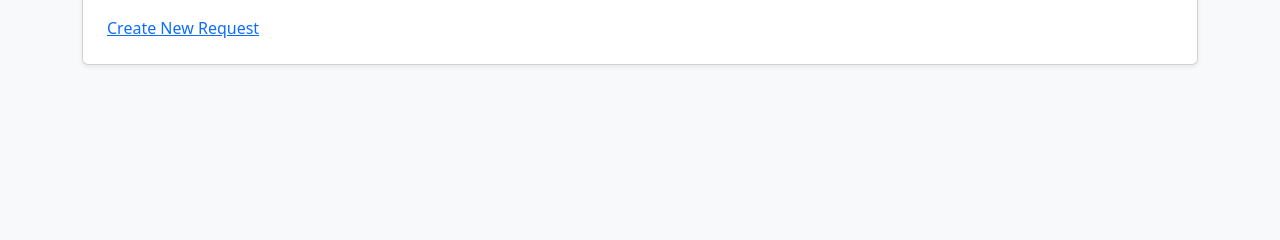
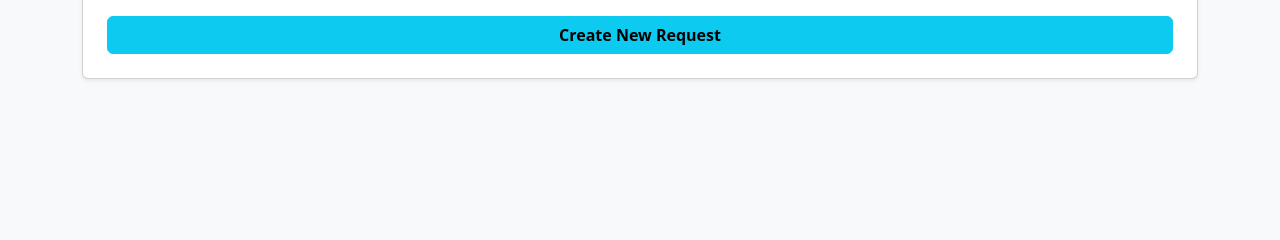
Before and after one commit to NathanaelAS/company-portal, a Django app: page / in a window 1280 px wide. Shown: the part 300-540 px from the top of the page. Run offline with Django 5.2, Linux system fonts and the light colour scheme; the visitor is signed in with stand-in values (Sample User, id 1); data comes from the database, SQL or seed files in the repository; data that the repository does not hold is empty.

Commit message:
Dashboard page edits

```diff
--- a/portal/templates/portal/dashboard.html
+++ b/portal/templates/portal/dashboard.html
@@ -86,7 +86,7 @@
                 {% endfor %}
             </table>
 
-            <a href="{% url 'new-request' %}">Create New Request</a>
+            <a href="{% url 'new-request' %}" class="btn btn-info fw-bold">Create New Request</a>
         </div>
     </div>
 {% endblock %}
```
